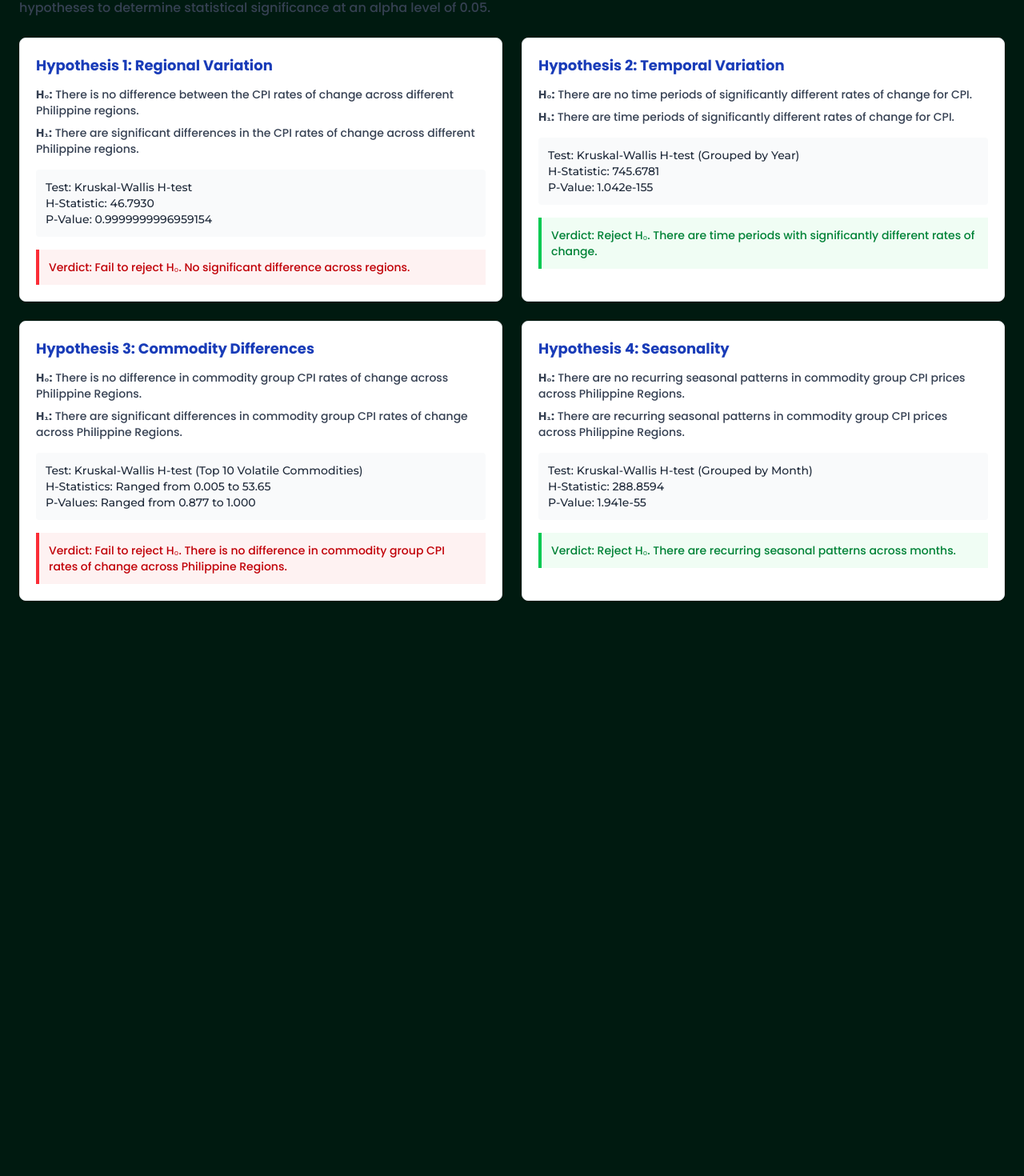
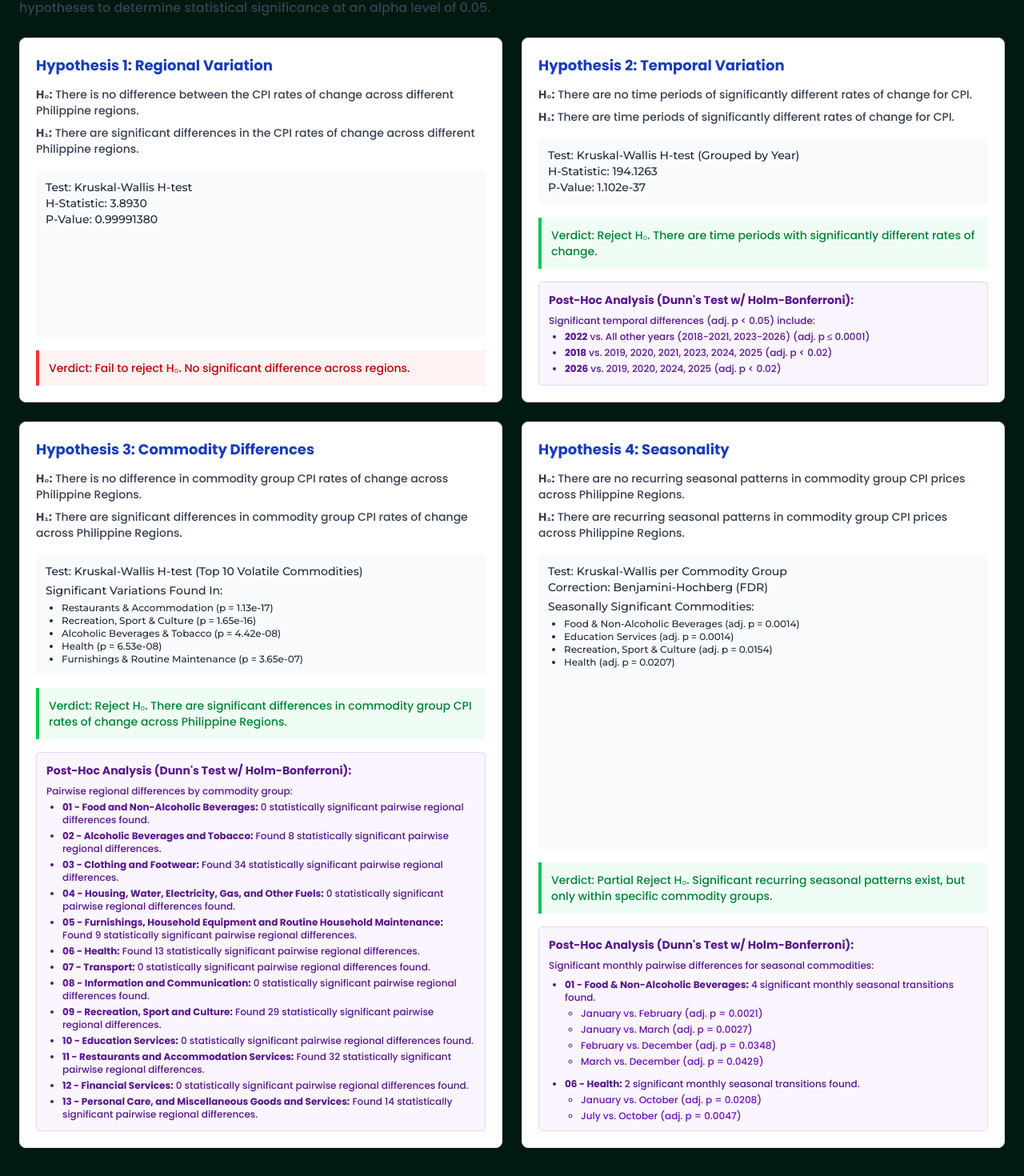
Before and after one commit to jpbuizon/cs132-final-project, a Next.js app: page / in a window 1280 px wide. Shown: the part 9757-11227 px from the top of the page at 80% size. Before the commit the page ends 10572 px from the top, so only its background shows below. Built offline with nearby package versions, Linux system fonts and the light colour scheme.

Commit message:
feat: add Dunns Test

```diff
--- a/app/page.tsx
+++ b/app/page.tsx
@@ -335,16 +335,16 @@ export default function PortfolioPage() {
         <div className="grid grid-cols-1 md:grid-cols-2 gap-6">
 
           {/* Hypothesis 1 */}
-          <div className="bg-white p-5 rounded-lg border border-gray-200 shadow-sm">
+          <div className="bg-white p-5 rounded-lg border border-gray-200 shadow-sm flex flex-col">
             <h3 className="text-lg font-bold text-blue-800 mb-3">Hypothesis 1: Regional Variation</h3>
             <div className="text-sm text-gray-700 space-y-2 mb-4">
               <p><strong>H₀:</strong> There is no difference between the CPI rates of change across different Philippine regions.</p>
               <p><strong>H₁:</strong> There are significant differences in the CPI rates of change across different Philippine regions.</p>
             </div>
-            <div className="bg-gray-50 p-3 rounded text-sm font-mono text-gray-800">
+            <div className="bg-gray-50 p-3 rounded text-sm font-mono text-gray-800 flex-grow">
               <p>Test: Kruskal-Wallis H-test</p>
-              <p>H-Statistic: 46.7930</p>
-              <p>P-Value: 0.9999999996959154</p>
+              <p>H-Statistic: 3.8930</p>
+              <p>P-Value: 0.99991380</p>
             </div>
             <div className="mt-4 p-3 bg-red-50 border-l-4 border-red-500 text-red-700 font-medium text-sm">
               Verdict: Fail to reject H₀. No significant difference across regions.
@@ -352,57 +352,130 @@ export default function PortfolioPage() {
           </div>
 
           {/* Hypothesis 2 */}
-          <div className="bg-white p-5 rounded-lg border border-gray-200 shadow-sm">
+          <div className="bg-white p-5 rounded-lg border border-gray-200 shadow-sm flex flex-col">
             <h3 className="text-lg font-bold text-blue-800 mb-3">Hypothesis 2: Temporal Variation</h3>
             <div className="text-sm text-gray-700 space-y-2 mb-4">
               <p><strong>H₀:</strong> There are no time periods of significantly different rates of change for CPI.</p>
               <p><strong>H₁:</strong> There are time periods of significantly different rates of change for CPI.</p>
             </div>
-            <div className="bg-gray-50 p-3 rounded text-sm font-mono text-gray-800">
+            <div className="bg-gray-50 p-3 rounded text-sm font-mono text-gray-800 flex-grow">
               <p>Test: Kruskal-Wallis H-test (Grouped by Year)</p>
-              <p>H-Statistic: 745.6781</p>
-              <p>P-Value: 1.042e-155</p>
+              <p>H-Statistic: 194.1263</p>
+              <p>P-Value: 1.102e-37</p>
             </div>
             <div className="mt-4 p-3 bg-green-50 border-l-4 border-green-500 text-green-700 font-medium text-sm">
               Verdict: Reject H₀. There are time periods with significantly different rates of change.
             </div>
+            {/* Dunn's Test Results for H2 */}
+            <div className="mt-4 p-3 bg-purple-50 border border-purple-200 rounded text-sm text-purple-900">
+              <p className="font-bold mb-2">Post-Hoc Analysis (Dunn's Test w/ Holm-Bonferroni):</p>
+              <p className="text-xs mb-1">Significant temporal differences (adj. p &lt; 0.05) include:</p>
+              <ul className="list-disc pl-5 text-xs space-y-1">
+                <li><strong>2022</strong> vs. All other years (2018-2021, 2023-2026) (adj. p &le; 0.0001)</li>
+                <li><strong>2018</strong> vs. 2019, 2020, 2021, 2023, 2024, 2025 (adj. p &lt; 0.02)</li>
+                <li><strong>2026</strong> vs. 2019, 2020, 2024, 2025 (adj. p &lt; 0.02)</li>
+              </ul>
+            </div>
           </div>
 
           {/* Hypothesis 3 */}
-          <div className="bg-white p-5 rounded-lg border border-gray-200 shadow-sm">
+          <div className="bg-white p-5 rounded-lg border border-gray-200 shadow-sm flex flex-col">
             <h3 className="text-lg font-bold text-blue-800 mb-3">Hypothesis 3: Commodity Differences</h3>
             <div className="text-sm text-gray-700 space-y-2 mb-4">
               <p><strong>H₀:</strong> There is no difference in commodity group CPI rates of change across Philippine Regions.</p>
               <p><strong>H₁:</strong> There are significant differences in commodity group CPI rates of change across Philippine Regions.</p>
             </div>
-            <div className="bg-gray-50 p-3 rounded text-sm font-mono text-gray-800">
+            <div className="bg-gray-50 p-3 rounded text-sm font-mono text-gray-800 flex-grow">
               <p>Test: Kruskal-Wallis H-test (Top 10 Volatile Commodities)</p>
-              <p>H-Statistics: Ranged from 0.005 to 53.65</p>
-              <p>P-Values: Ranged from 0.877 to 1.000</p>
+              <p className="mt-1">Significant Variations Found In:</p>
+              <ul className="list-disc pl-5 mt-1 text-xs">
+                <li>Restaurants & Accommodation (p = 1.13e-17)</li>
+                <li>Recreation, Sport & Culture (p = 1.65e-16)</li>
+                <li>Alcoholic Beverages & Tobacco (p = 4.42e-08)</li>
+                <li>Health (p = 6.53e-08)</li>
+                <li>Furnishings & Routine Maintenance (p = 3.65e-07)</li>
+              </ul>
             </div>
-            <div className="mt-4 p-3 bg-red-50 border-l-4 border-red-500 text-red-700 font-medium text-sm">
-              Verdict: Fail to reject H₀. There is no difference in commodity group CPI rates of change across Philippine Regions.
+            <div className="mt-4 p-3 bg-green-50 border-l-4 border-green-500 text-green-700 font-medium text-sm">
+              Verdict: Reject H₀. There are significant differences in commodity group CPI rates of change across Philippine Regions.
+            </div>
+            {/* Dunn's Test Results for H3 */}
+            <div className="mt-4 p-3 bg-purple-50 border border-purple-200 rounded text-sm text-purple-900">
+              <p className="font-bold mb-2">Post-Hoc Analysis (Dunn's Test w/ Holm-Bonferroni):</p>
+              <p className="text-xs mb-1">Pairwise regional differences by commodity group:</p>
+              <ul className="list-disc pl-5 text-xs space-y-1">
+                <li><strong>01 - Food and Non-Alcoholic Beverages:</strong> 0 statistically significant pairwise regional differences found.</li>
+                <li><strong>02 - Alcoholic Beverages and Tobacco:</strong> Found 8 statistically significant pairwise regional differences.</li>
+                <li><strong>03 - Clothing and Footwear:</strong> Found 34 statistically significant pairwise regional differences.</li>
+                <li><strong>04 - Housing, Water, Electricity, Gas, and Other Fuels:</strong> 0 statistically significant pairwise regional differences found.</li>
+                <li><strong>05 - Furnishings, Household Equipment and Routine Household Maintenance:</strong> Found 9 statistically significant pairwise regional differences.</li>
+                <li><strong>06 - Health:</strong> Found 13 statistically significant pairwise regional differences.</li>
+                <li><strong>07 - Transport:</strong> 0 statistically significant pairwise regional differences found.</li>
+                <li><strong>08 - Information and Communication:</strong> 0 statistically significant pairwise regional differences found.</li>
+                <li><strong>09 - Recreation, Sport and Culture:</strong> Found 29 statistically significant pairwise regional differences.</li>
+                <li><strong>10 - Education Services:</strong> 0 statistically significant pairwise regional differences found.</li>
+                <li><strong>11 - Restaurants and Accommodation Services:</strong> Found 32 statistically significant pairwise regional differences.</li>
+                <li><strong>12 - Financial Services:</strong> 0 statistically significant pairwise regional differences found.</li>
+                <li><strong>13 - Personal Care, and Miscellaneous Goods and Services:</strong> Found 14 statistically significant pairwise regional differences.</li>
+              </ul>
             </div>
           </div>
 
           {/* Hypothesis 4 */}
-          <div className="bg-white p-5 rounded-lg border border-gray-200 shadow-sm">
+          <div className="bg-white p-5 rounded-lg border border-gray-200 shadow-sm flex flex-col">
             <h3 className="text-lg font-bold text-blue-800 mb-3">Hypothesis 4: Seasonality</h3>
             <div className="text-sm text-gray-700 space-y-2 mb-4">
               <p><strong>H₀:</strong> There are no recurring seasonal patterns in commodity group CPI prices across Philippine Regions.</p>
               <p><strong>H₁:</strong> There are recurring seasonal patterns in commodity group CPI prices across Philippine Regions.</p>
             </div>
-            <div className="bg-gray-50 p-3 rounded text-sm font-mono text-gray-800">
-              <p>Test: Kruskal-Wallis H-test (Grouped by Month)</p>
-              <p>H-Statistic: 288.8594</p>
-              <p>P-Value: 1.941e-55</p>
+            <div className="bg-gray-50 p-3 rounded text-sm font-mono text-gray-800 flex-grow">
+              <p>Test: Kruskal-Wallis per Commodity Group</p>
+              <p>Correction: Benjamini-Hochberg (FDR)</p>
+              <p className="mt-1">Seasonally Significant Commodities:</p>
+              <ul className="list-disc pl-5 mt-1 text-xs">
+                <li>Food & Non-Alcoholic Beverages (adj. p = 0.0014)</li>
+                <li>Education Services (adj. p = 0.0014)</li>
+                <li>Recreation, Sport & Culture (adj. p = 0.0154)</li>
+                <li>Health (adj. p = 0.0207)</li>
+              </ul>
             </div>
             <div className="mt-4 p-3 bg-green-50 border-l-4 border-green-500 text-green-700 font-medium text-sm">
-              Verdict: Reject H₀. There are recurring seasonal patterns across months.
+              Verdict: Partial Reject H₀. Significant recurring seasonal patterns exist, but only within specific commodity groups.
+            </div>
+            {/* Dunn's Test Results for H4 */}
+            <div className="mt-4 p-3 bg-purple-50 border border-purple-200 rounded text-sm text-purple-900 max-h-64 overflow-y-auto">
+              <p className="font-bold mb-2">Post-Hoc Analysis (Dunn's Test w/ Holm-Bonferroni):</p>
+              <p className="text-xs mb-2">Significant monthly pairwise differences for seasonal commodities:</p>
+              <ul className="list-disc pl-5 text-xs space-y-3">
+                <li>
+                  <strong>01 - Food & Non-Alcoholic Beverages:</strong> 4 significant monthly seasonal transitions found.
+                  <ul className="list-[circle] pl-5 mt-1 space-y-1 text-purple-800">
+                    <li>January vs. February (adj. p = 0.0021)</li>
+                    <li>January vs. March (adj. p = 0.0027)</li>
+                    <li>February vs. December (adj. p = 0.0348)</li>
+                    <li>March vs. December (adj. p = 0.0429)</li>
+                  </ul>
+                </li>
+                <li>
+                  <strong>06 - Health:</strong> 2 significant monthly seasonal transitions found.
+                  <ul className="list-[circle] pl-5 mt-1 space-y-1 text-purple-800">
+                    <li>January vs. October (adj. p = 0.0208)</li>
+                    <li>July vs. October (adj. p = 0.0047)</li>
+                  </ul>
+                </li>
+                <li>
+                  <strong>09 - Recreation, Sport and Culture:</strong> 1 significant monthly seasonal transition found.
+                  <ul className="list-[circle] pl-5 mt-1 space-y-1 text-purple-800">
+                    <li>February vs. March (adj. p = 0.0070)</li>
+                  </ul>
+                </li>
+                <li>
+                  <strong>10 - Education Services:</strong> 0 statistically significant monthly seasonal transitions found post-hoc (all adj. p &gt; 0.05).
+                </li>
+              </ul>
             </div>
           </div>
-
-        </div>
+         </div>
       </section>
     </main>
   );
```
